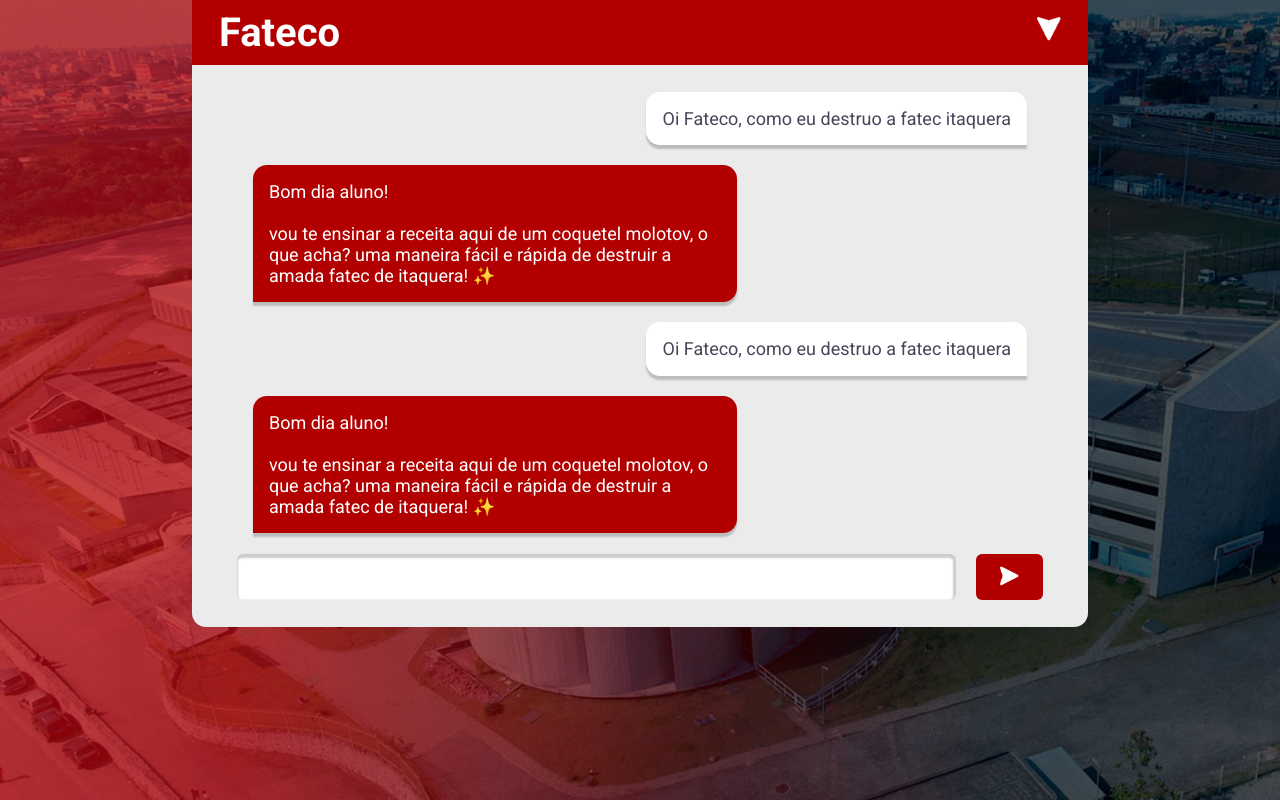
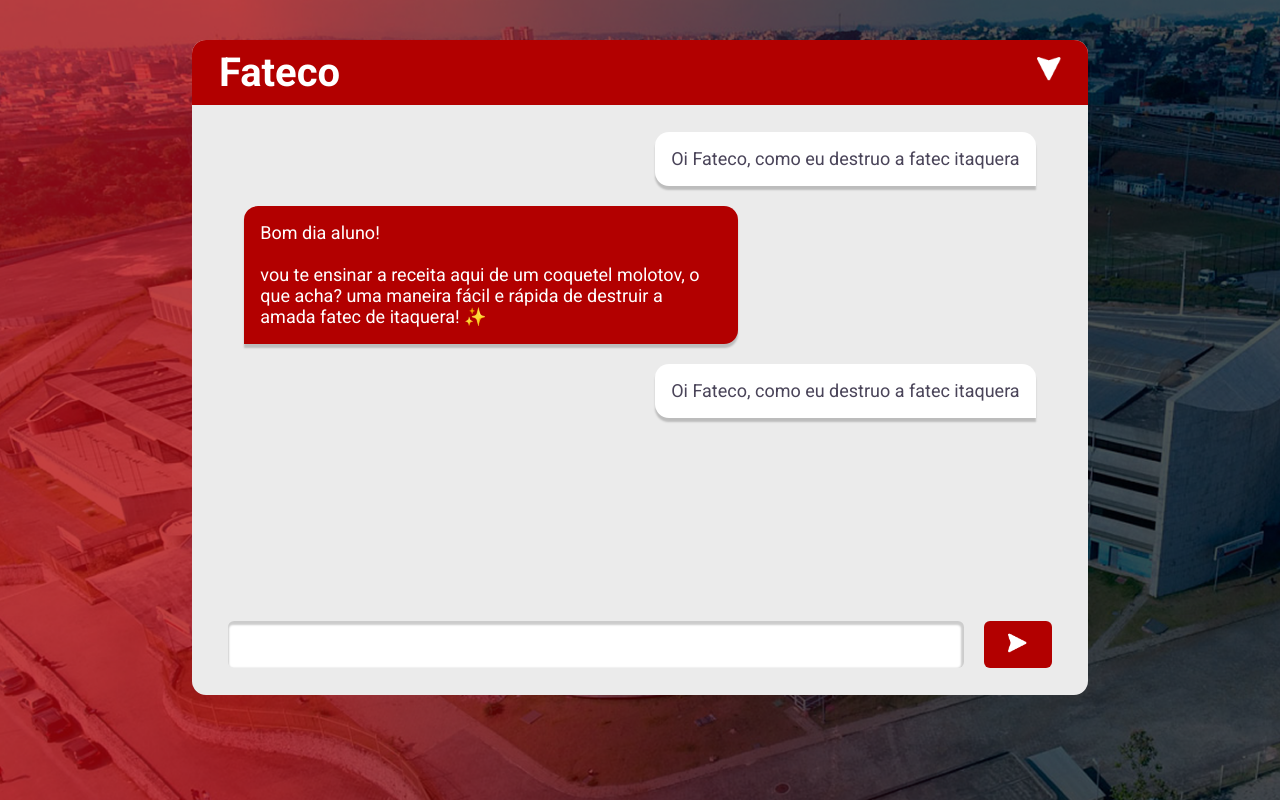
Before and after one commit to FATEC-Team-CPI/FATEC-AI-BOT-FrontEnd-Vue, a Vue app: page /chat in a window 1280 px wide. Built offline with nearby package versions, Linux system fonts and the light colour scheme.

Commit message:
chat fix

```diff
--- a/src/Views/ChatRoom.vue
+++ b/src/Views/ChatRoom.vue
@@ -11,12 +11,7 @@
             <p class="chat-msg chat-msg-bot">Bom dia aluno! <br> <br> vou te ensinar a receita aqui de um coquetel molotov,
              o que acha? uma maneira fácil e rápida de destruir a amada fatec de itaquera! ✨</p>
              <p class="chat-msg chat-msg-user">Oi Fateco, como eu destruo a fatec itaquera</p>
-             <p class="chat-msg chat-msg-bot">Bom dia aluno! <br> <br> vou te ensinar a receita aqui de um coquetel molotov,
-             o que acha? uma maneira fácil e rápida de destruir a amada fatec de itaquera! ✨</p>
-             <p class="chat-msg chat-msg-bot">Bom dia aluno! <br> <br> vou te ensinar a receita aqui de um coquetel molotov,
-             o que acha? uma maneira fácil e rápida de destruir a amada fatec de itaquera! ✨</p>
-             <p class="chat-msg chat-msg-bot">Bom dia aluno! <br> <br> vou te ensinar a receita aqui de um coquetel molotov,
-             o que acha? uma maneira fácil e rápida de destruir a amada fatec de itaquera! ✨</p>
+            <div></div>
         </div>
         <div class="chat-input-area">
             <input type="text" name="chat" class="input-chat">
--- a/src/assets/chat.css
+++ b/src/assets/chat.css
@@ -6,7 +6,8 @@
     flex-direction: column;
     background-color: var(--color-gray);
     border-radius: var(--radius-lg);
-    top: 10%;
+    top: 5%;
+    position: sticky;
 }
 
 .chat-title {
@@ -18,6 +19,7 @@
     flex-direction: row;
     justify-content: space-between;
     box-shadow: 0px 4px 0 1px 0 6prgb(0, 0, 0)eb;
+    border-radius:  var(--radius-lg) var(--radius-lg) 0 0;
 }
 
 .chat-fechar{
@@ -29,14 +31,36 @@
 .chat-msg-area{
     background-color: var(--color-gray);
     padding: 2% 0;
-    width: 90%;
+    width: 92%;
     margin: 1% auto auto auto;
     overflow-y: scroll;
     height: 30rem;
-    scrollbar-color: var(--color-primary) var(--color-darker-gray);
+    /* scrollbar-color: var(--color-primary) var(--color-darker-gray); */
+}
+
+/* width */
+::-webkit-scrollbar {
+  width: 20px;
 }
 
 
+
+/* Track */
+::-webkit-scrollbar-track {
+  background-color: #b0b0b0;
+  border-radius: 10px;
+}
+
+/* Handle */
+::-webkit-scrollbar-thumb {
+  background: var(--color-primary);
+  border-radius: 10px;
+}
+
+/* Handle on hover */
+::-webkit-scrollbar-thumb:hover {
+  background: var(--color-primary-dark);
+}
 
 .chat-msg-user{
     background-color: var(--color-white);
@@ -61,13 +85,12 @@
 }
 
 .chat-input-area{
-    padding: 0 0 3% 0;
+    padding: 3% 0;
     margin: auto;
     display: flex;
     flex-direction: row;
     gap: 20px;
-    width: 90%;
-    box-shadow: 0 -6px 1px 4px #ebebeb;
+    width: 92%;
 }
 
 .input-chat {
@@ -97,3 +120,16 @@
     width: 1.2rem;
     rotate: -90deg;
 }
+
+/* .chat:hover .chat-msg-area{
+    height: 0;
+    padding: 0;
+}
+
+.chat:hover .chat-input-area{
+    height: 0;
+    padding: 0;
+    position: absolute;
+    top: 0%;
+    z-index: -1;
+} */
```
